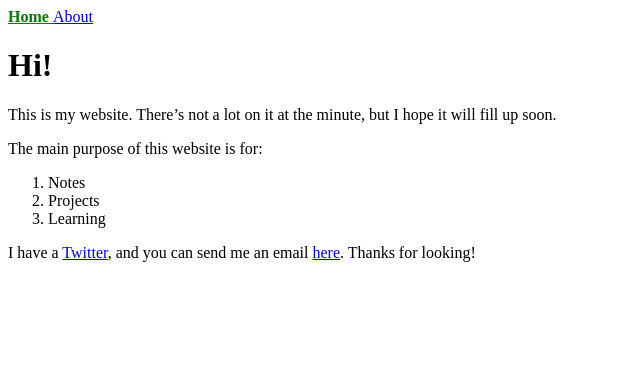
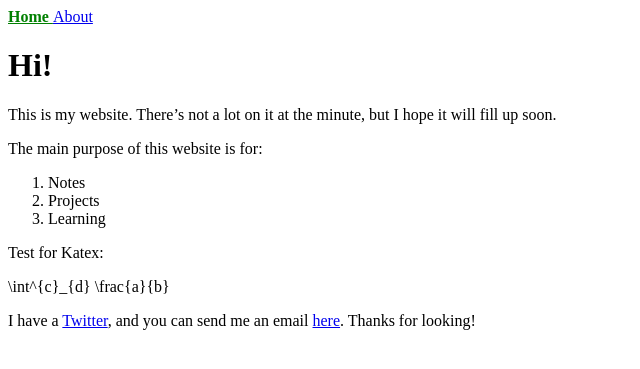
Before and after one commit to andyleemitchell/andyleemitchell.github.io, a Jekyll site: the page built from index.md, in a window 1280 px wide. Shown: the top 369 px of the page, without its empty margins (0-640 px from the left). Built offline with Jekyll 4.4.1, drawn with Linux system fonts in a browser that asks for light colours; our own code applies the rules of GitHub Pages for plain Markdown files.

Commit message:
Update index.md
testing latex

```diff
--- a/index.md
+++ b/index.md
@@ -6,5 +6,9 @@
 2. Projects
 3. Learning
 
+Test for Katex:
+
+\int^{c}_{d} \frac{a}{b}
+
 I have a [Twitter](https://www.twitter.com/andyleemitchell), and you can send me an email [here](mailto:andrew.leemitchell.2021@mumail.ie?subject=I%20came%20from%20your%20website).
 Thanks for looking!
```
